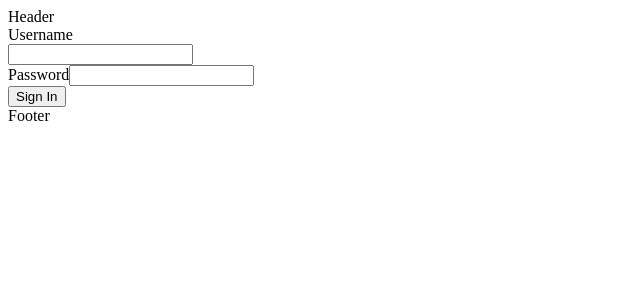
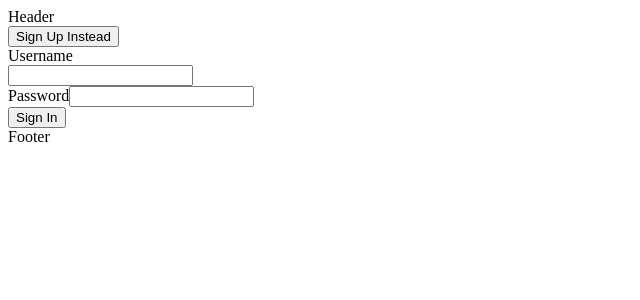
Before and after one commit to asands94/course-organizer-frontend, a React (Vite) app: page / in a window 1280 px wide. Shown: the top 300 px of the page, without its empty margins (0-640 px from the left). Built offline with nearby package versions, Linux system fonts and the light colour scheme.

Commit message:
add usercheck component to render sign in or sign up component

```diff
--- a/src/App.jsx
+++ b/src/App.jsx
@@ -1,10 +1,9 @@
 import { useState, useEffect } from 'react'
-import { Routes, Route, redirect } from 'react-router-dom'
+import { Routes, Route } from 'react-router-dom'
 import { verify } from './services/auth'
-import Signup from './screens/auth/Signup'
-import SignIn from './screens/auth/SignIn'
 import Home from './screens/Home'
 import Layout from './components/Layout'
+import UserCheck from './components/auth/UserCheck'
 
 function App() {
   const [user, setUser] = useState(null)
@@ -20,14 +19,9 @@ function App() {
     <>
       <Layout>
         <Routes>
-          <Route path='/' element={user ? <Home user={user} /> : <SignIn />} />
           <Route
-            path='/sign-up'
-            element={<Signup user={user} setUser={setUser} />}
-          />
-          <Route
-            path='/sign-in'
-            element={<SignIn user={user} setUser={setUser} />}
+            path='/'
+            element={user ? <Home user={user} /> : <UserCheck />}
           />
         </Routes>
       </Layout>
--- /dev/null
+++ b/src/components/auth/UserCheck.jsx
@@ -0,0 +1,23 @@
+import { useState } from 'react'
+import SignIn from './SignIn'
+import Signup from './Signup'
+
+const UserCheck = () => {
+  const [toggle, setToggle] = useState(true)
+
+  const toggleStatus = toggle ? 'Sign Up Instead' : 'Sign In Instead'
+
+  return (
+    <div>
+      <button
+        onClick={() => {
+          setToggle((prevToggle) => !prevToggle)
+        }}
+      >
+        {toggleStatus}
+      </button>
+      {toggle ? <SignIn /> : <Signup />}
+    </div>
+  )
+}
+export default UserCheck
```
Also changed, not shown: src/components/auth/SignIn.jsx (renamed from src/screens/auth/SignIn.jsx), src/components/auth/Signup.jsx (renamed from src/screens/auth/Signup.jsx).
